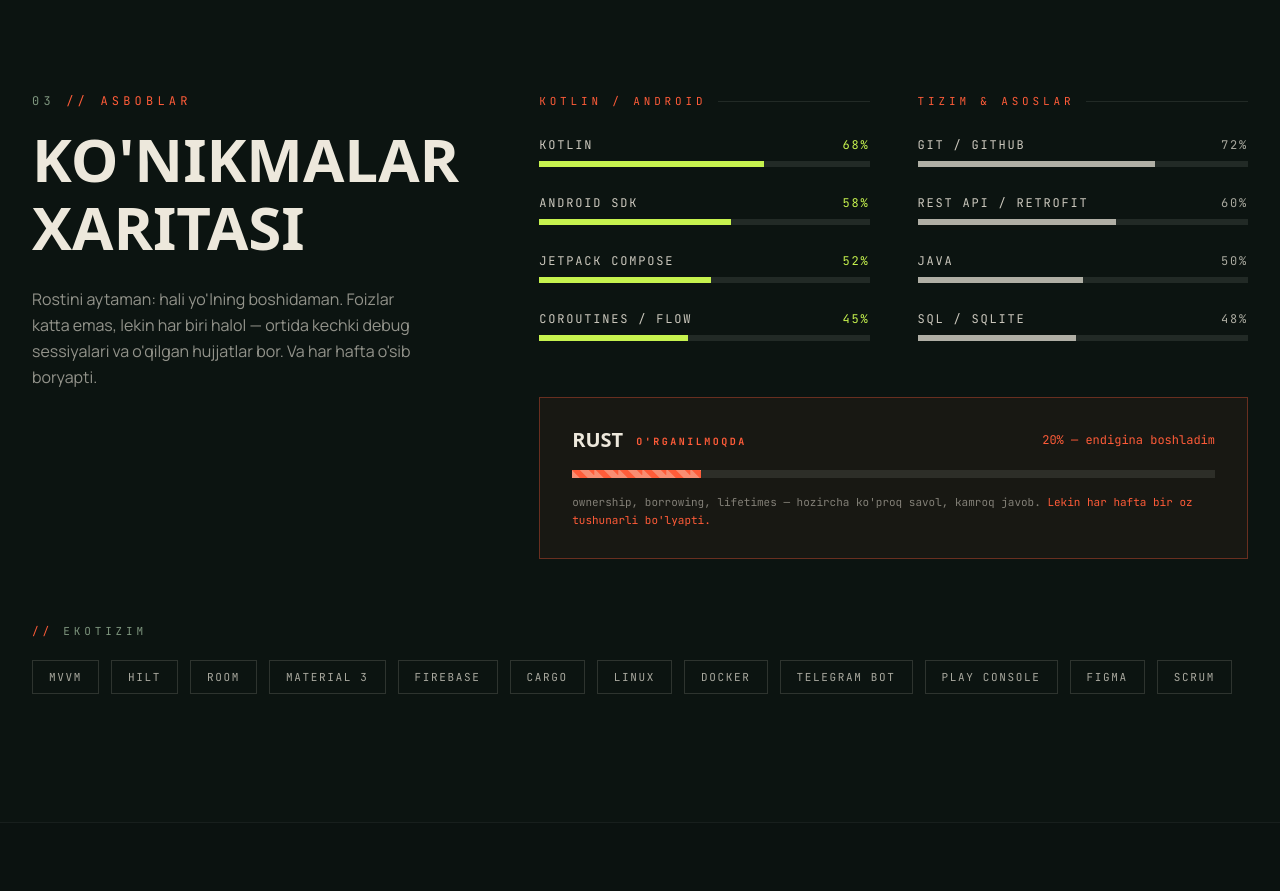
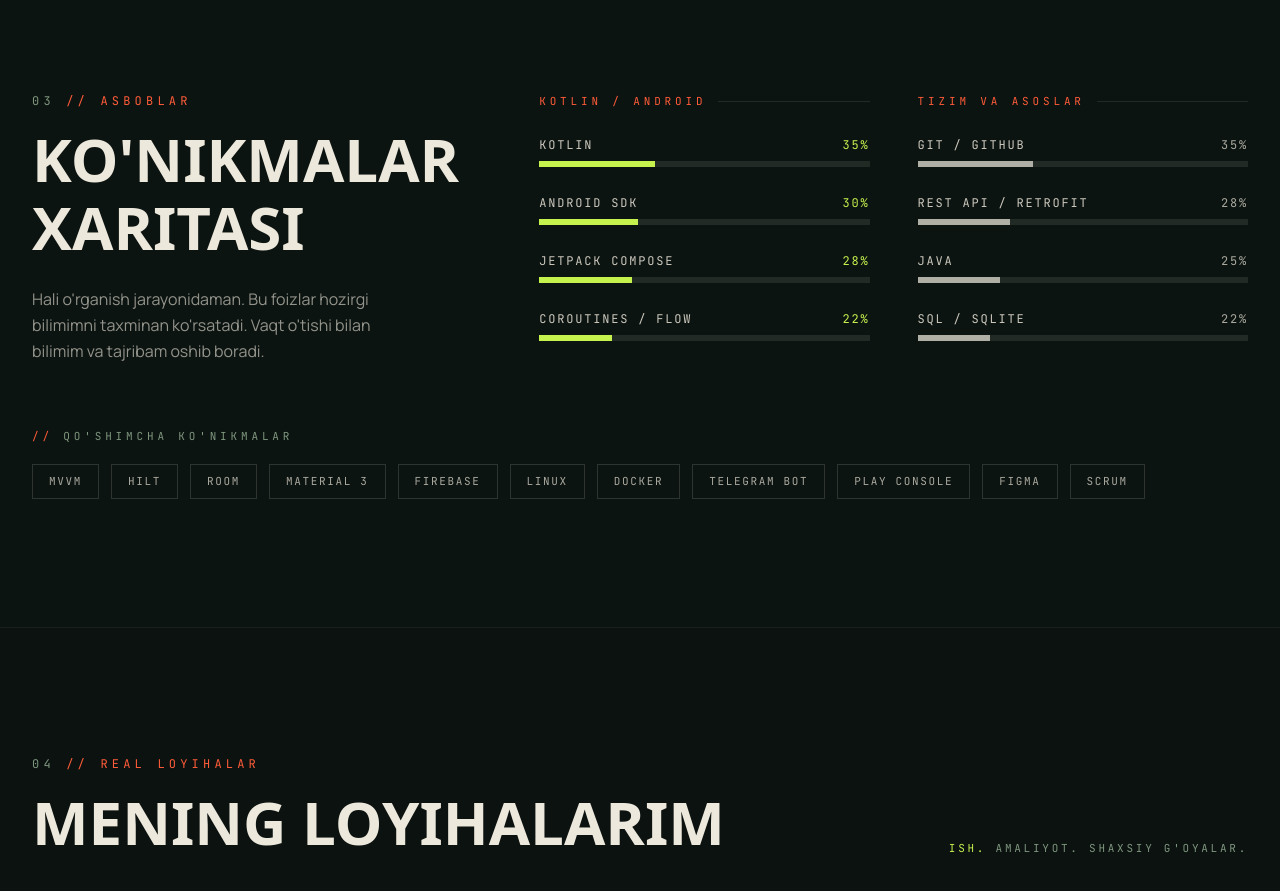
Before and after one commit to abror272/ARSoft, a React (Vite) app: page / in a window 1280 px wide. Shown: the part 3600-4491 px from the top of the page. Built offline with nearby package versions, Linux system fonts and the light colour scheme; a web font is replaced by a local one.

Commit message:
Ko‘nikmalar foizlarini yangilash va matnlarni soddalashtirish

```diff
--- a/src/components/Skills.tsx
+++ b/src/components/Skills.tsx
@@ -2,17 +2,17 @@ import { useCountUp, useReveal } from "../hooks";
 import { Reveal, SectionHead } from "../ui";
 
 const KOTLIN = [
-  { name: "KOTLIN", pct: 68 },
-  { name: "ANDROID SDK", pct: 58 },
-  { name: "JETPACK COMPOSE", pct: 52 },
-  { name: "COROUTINES / FLOW", pct: 45 },
+  { name: "KOTLIN", pct: 35 },
+  { name: "ANDROID SDK", pct: 30 },
+  { name: "JETPACK COMPOSE", pct: 28 },
+  { name: "COROUTINES / FLOW", pct: 22 },
 ];
 
 const SYSTEM = [
-  { name: "GIT / GITHUB", pct: 72 },
-  { name: "REST API / RETROFIT", pct: 60 },
-  { name: "JAVA", pct: 50 },
-  { name: "SQL / SQLITE", pct: 48 },
+  { name: "GIT / GITHUB", pct: 35 },
+  { name: "REST API / RETROFIT", pct: 28 },
+  { name: "JAVA", pct: 25 },
+  { name: "SQL / SQLITE", pct: 22 },
 ];
 
 const EXTRA = [
@@ -21,7 +21,6 @@ const EXTRA = [
   "ROOM",
   "MATERIAL 3",
   "FIREBASE",
-  "CARGO",
   "LINUX",
   "DOCKER",
   "TELEGRAM BOT",
@@ -67,7 +66,6 @@ function Bar({
 
 export default function Skills() {
   const { ref, inView } = useReveal<HTMLDivElement>(0.2);
-  const rust = useCountUp(20, inView, 2200);
 
   return (
     <section id="skills" className="relative py-20 md:py-32 scroll-mt-20 bg-ink2/40 border-y border-cream/5">
@@ -77,9 +75,8 @@ export default function Skills() {
             <SectionHead num="03" label="ASBOBLAR" title="KO'NIKMALAR XARITASI" />
             <Reveal delay={150}>
               <p className="mt-6 text-cream/60 leading-relaxed max-w-sm">
-                Rostini aytaman: hali yo'lning boshidaman. Foizlar katta emas, lekin har biri
-                halol — ortida kechki debug sessiyalari va o'qilgan hujjatlar bor. Va har hafta
-                o'sib boryapti.
+                Hali o'rganish jarayonidaman. Bu foizlar hozirgi bilimimni taxminan ko'rsatadi.
+                Vaqt o'tishi bilan bilimim va tajribam oshib boradi.
               </p>
             </Reveal>
           </div>
@@ -98,7 +95,7 @@ export default function Skills() {
               </div>
               <div>
                 <p className="font-term text-[11px] tracking-[0.35em] text-coral mb-7 flex items-center gap-3">
-                  TIZIM &amp; ASOSLAR <span className="h-px flex-1 bg-cream/10" />
+                  TIZIM VA ASOSLAR <span className="h-px flex-1 bg-cream/10" />
                 </p>
                 <div className="space-y-7">
                   {SYSTEM.map((s, i) => (
@@ -107,36 +104,13 @@ export default function Skills() {
                 </div>
               </div>
             </div>
-
-            {/* Rust — o'rganilmoqda */}
-            <div data-hover className="border border-coral/35 bg-coral/[0.05] px-6 md:px-8 py-7">
-              <div className="flex flex-wrap items-center justify-between gap-3 mb-4">
-                <p className="font-display font-bold text-xl text-cream">
-                  RUST <span className="font-term text-[10px] tracking-[0.25em] text-coral align-middle ml-2">O'RGANILMOQDA</span>
-                </p>
-                <p className="font-term text-xs text-coral tabular-nums">{rust}% — endigina boshladim</p>
-              </div>
-              <div className="h-[8px] bg-cream/10 overflow-hidden">
-                <div
-                  className="h-full bg-coral bar-stripes"
-                  style={{
-                    width: inView ? "20%" : "0%",
-                    transition: "width 2200ms cubic-bezier(0.22,1,0.36,1) 400ms",
-                  }}
-                />
-              </div>
-              <p className="font-term text-[11px] text-cream/50 mt-4 leading-relaxed">
-                ownership, borrowing, lifetimes — hozircha ko'proq savol, kamroq javob.
-                <span className="text-coral"> Lekin har hafta bir oz tushunarli bo'lyapti.</span>
-              </p>
-            </div>
           </div>
         </div>
 
         <Reveal delay={200}>
           <div className="mt-16">
             <p className="font-term text-[11px] tracking-[0.35em] text-sage mb-5">
-              <span className="text-coral">//</span> EKOTIZIM
+              <span className="text-coral">//</span> QO'SHIMCHA KO'NIKMALAR
             </p>
             <div className="flex flex-wrap gap-3">
               {EXTRA.map((t) => (
```
